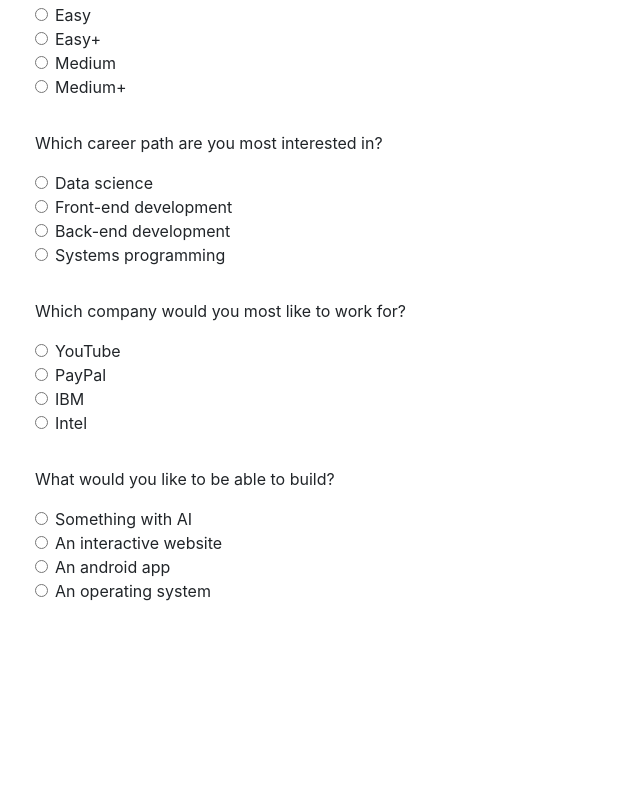
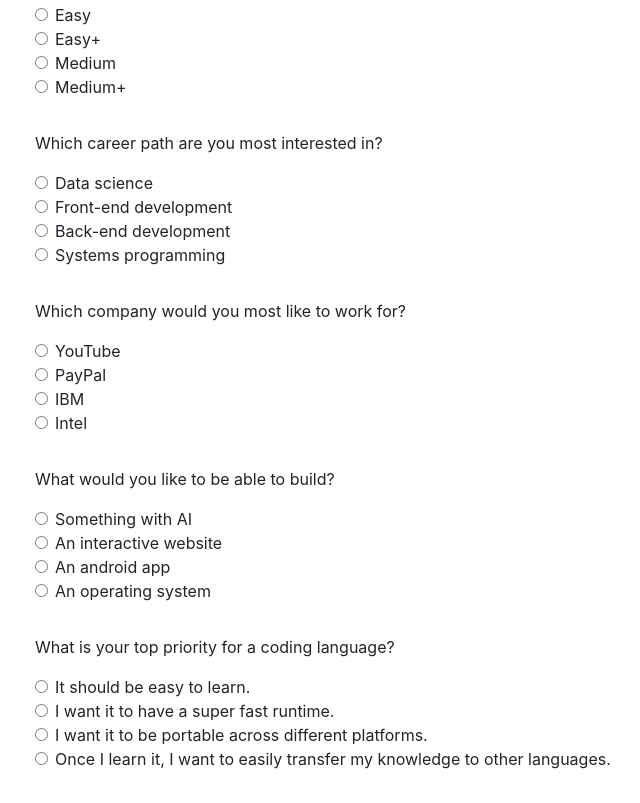
Before and after one commit to hannahmcdowell/programming-language-selector, a plain HTML site: page index.html in a window 1280 px wide. Shown: the part 487-1290 px from the top of the page, without its empty margins (50-690 px from the left). Before the commit the page ends 1122 px from the top, so only its background shows below. Drawn offline with nearby package versions, Linux system fonts and the light colour scheme.

Commit message:
Add radio buttons for the fifth question.

```diff
--- a/index.html
+++ b/index.html
@@ -128,6 +128,33 @@
           </label>
         </div>
       </div>
+      <div class="form-group">
+        <p>What is your top priority for a coding language?</p>
+        <div class="form-check">
+          <input class="form-check-input" type="radio" name="question5" id="q5A">
+          <label class="form-check-label" for="q5A">
+            It should be easy to learn.
+          </label>
+        </div>
+        <div class="form-check">
+          <input class="form-check-input" type="radio" name="question5" id="q5B">
+          <label class="form-check-label" for="q5B">
+            I want it to have a super fast runtime.
+          </label>
+        </div>
+        <div class="form-check">
+          <input class="form-check-input" type="radio" name="question5" id="q5C">
+          <label class="form-check-label" for="q5C">
+            I want it to be portable across different platforms.
+          </label>
+        </div>
+        <div class="form-check">
+          <input class="form-check-input" type="radio" name="question5" id="q5D">
+          <label class="form-check-label" for="q5D">
+            Once I learn it, I want to easily transfer my knowledge to other languages.
+          </label>
+        </div>
+      </div>
     </form>
   </div>
 </body>
```
